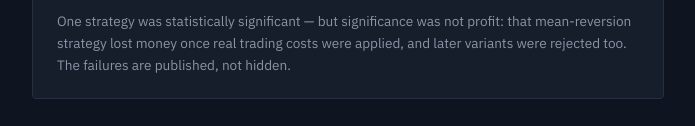
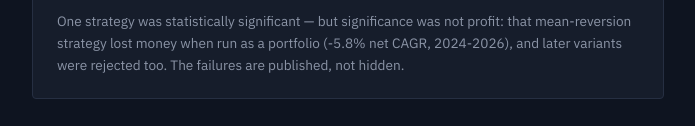
Before and after one commit to Kartik-061/Kartik-061.github.io, a plain HTML site: page index.html in a window 1280 px wide. Shown: the part 576-702 px from the top of the page, without its empty margins (292-987 px from the left). Drawn offline with Linux system fonts and the light colour scheme.

Commit message:
Portfolio: precise wording on the retired mean-reversion result

```diff
--- a/index.html
+++ b/index.html
@@ -234,7 +234,7 @@
         <span class="evidence-p">p = 0.59</span>
         <span class="evidence-verdict fail">not significant</span>
       </div>
-      <div class="evidence-foot">One strategy was statistically significant — but significance was not profit: that mean-reversion strategy lost money once real trading costs were applied, and later variants were rejected too. The failures are published, not hidden.</div>
+      <div class="evidence-foot">One strategy was statistically significant — but significance was not profit: that mean-reversion strategy lost money when run as a portfolio (-5.8% net CAGR, 2024-2026), and later variants were rejected too. The failures are published, not hidden.</div>
     </div>
   </section>
 
```
